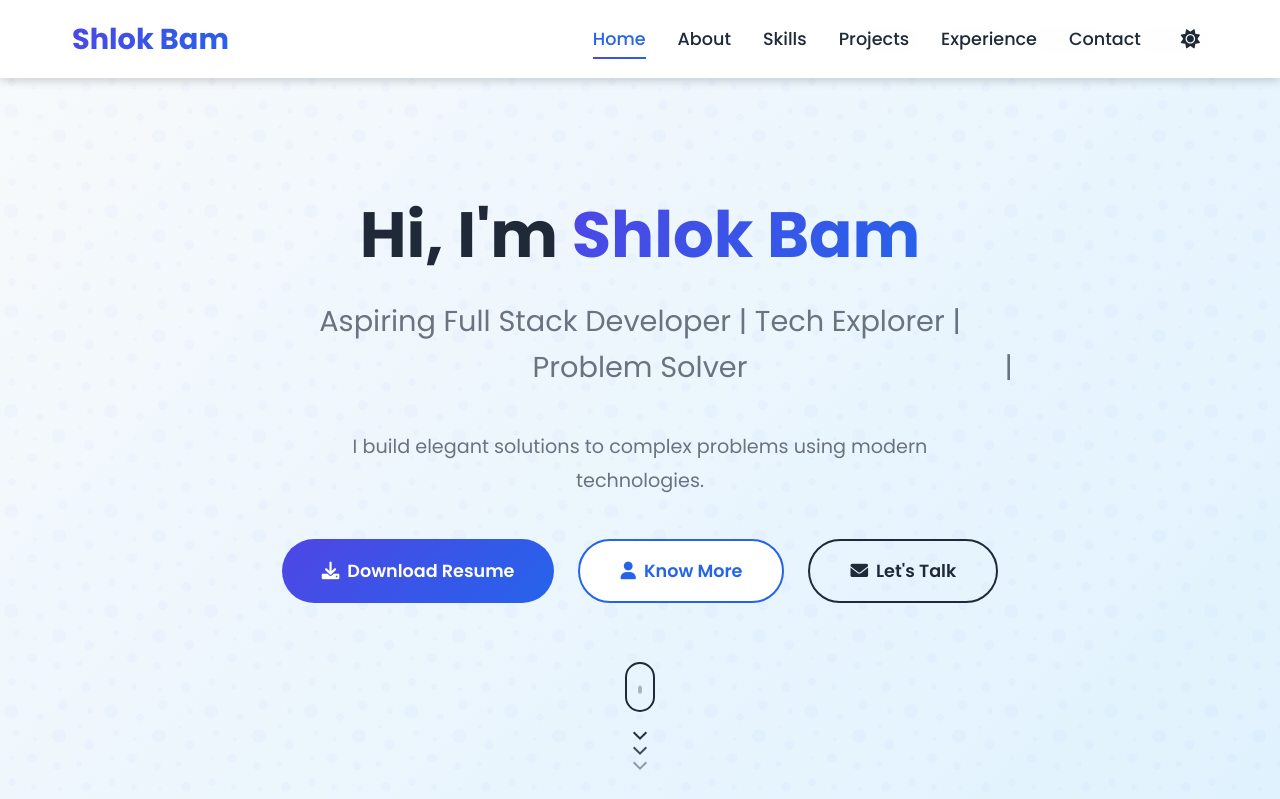
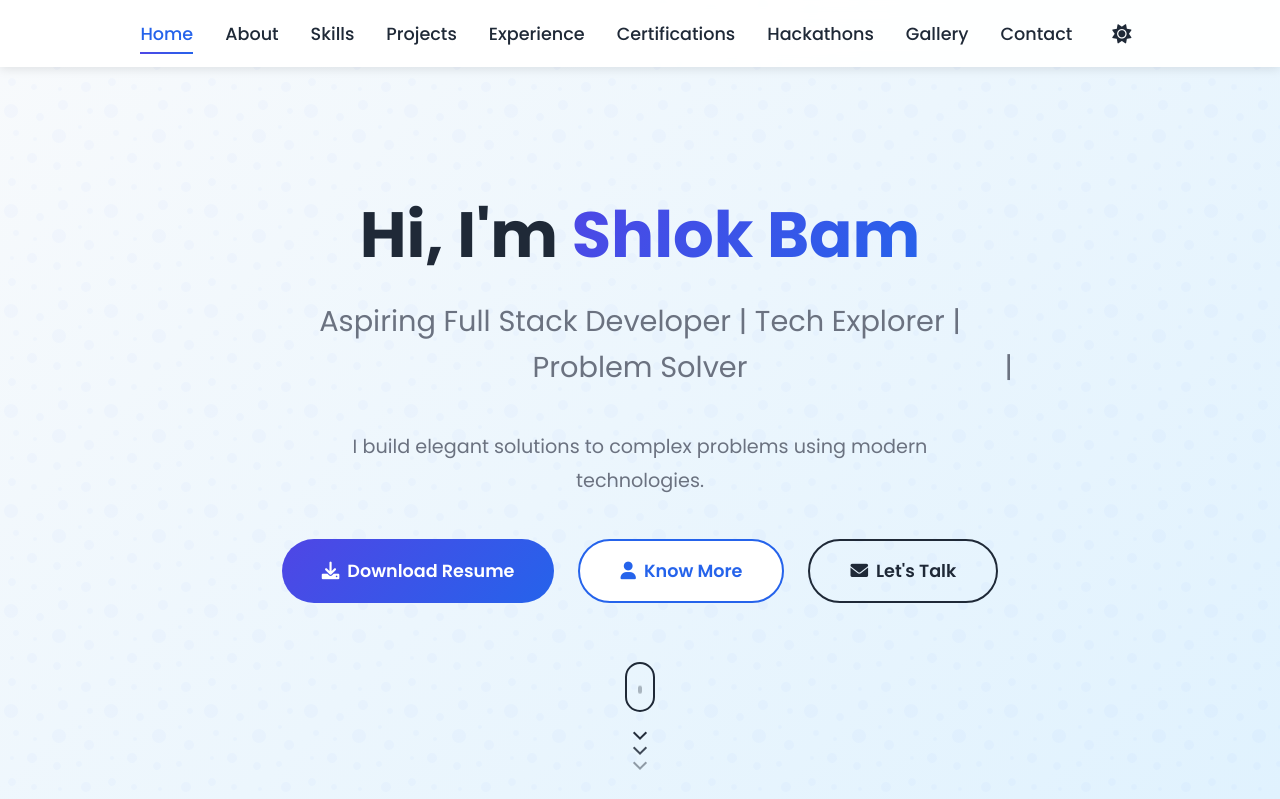
Before and after one commit to shlokbam/Portfolio, a Flask app: page / in a window 1280 px wide. Shown: the top 799 px of the page. Run offline with Flask 3, Linux system fonts and the light colour scheme; some libraries are stand-ins or nearby versions.

Commit message:
new update

```diff
--- a/static/css/style.css
+++ b/static/css/style.css
@@ -61,22 +61,8 @@ body {
     margin: 0 auto;
     padding: 1rem 2rem;
     display: flex;
-    justify-content: space-between;
+    justify-content: center;
     align-items: center;
-}
-
-.logo {
-    font-size: 1.8rem;
-    font-weight: 700;
-    background: linear-gradient(135deg, var(--gradient-start), var(--gradient-end));
-    -webkit-background-clip: text;
-    -webkit-text-fill-color: transparent;
-    text-decoration: none;
-    transition: transform 0.3s ease;
-}
-
-.logo:hover {
-    transform: scale(1.05);
 }
 
 .nav-links {
@@ -84,6 +70,8 @@ body {
     gap: 2rem;
     list-style: none;
     align-items: center;
+    margin: 0;
+    padding: 0;
 }
 
 .nav-links a {
--- a/templates/base.html
+++ b/templates/base.html
@@ -3,7 +3,7 @@
 <head>
     <meta charset="UTF-8">
     <meta name="viewport" content="width=device-width, initial-scale=1.0">
-    <title>{% block title %}Shlok Bam - Portfolio{% endblock %}</title>
+    <title>{% block title %}Portfolio{% endblock %}</title>
     <link rel="stylesheet" href="{{ url_for('static', filename='css/style.css') }}">
     <link rel="stylesheet" href="https://cdnjs.cloudflare.com/ajax/libs/font-awesome/6.0.0/css/all.min.css">
     <link href="https://fonts.googleapis.com/css2?family=Poppins:wght@300;400;500;600;700&display=swap" rel="stylesheet">
@@ -11,12 +11,22 @@
 <body>
     <nav class="navbar">
         <div class="nav-content">
-            <a href="/" class="logo">SB</a>
             <ul class="nav-links">
-                <li><a href="/">Home</a></li>
-                <li><a href="/about">About</a></li>
-                <li><a href="/projects">Projects</a></li>
-                <li><a href="/contact">Contact</a></li>
+                <li><a href="#home">Home</a></li>
+                <li><a href="#about">About</a></li>
+                <li><a href="#skills">Skills</a></li>
+                <li><a href="#projects">Projects</a></li>
+                <li><a href="#experience">Experience</a></li>
+                <li><a href="#certifications">Certifications</a></li>
+                <li><a href="#hackathons">Hackathons</a></li>
+                <li><a href="#memories">Gallery</a></li>
+                <li><a href="#contact">Contact</a></li>
+                <li>
+                    <button class="theme-toggle" id="theme-toggle">
+                        <i class="fas fa-sun"></i>
+                        <i class="fas fa-moon"></i>
+                    </button>
+                </li>
             </ul>
         </div>
     </nav>
@@ -32,7 +42,7 @@
                 <a href="https://linkedin.com/in/yourusername" target="_blank"><i class="fab fa-linkedin"></i></a>
                 <a href="https://twitter.com/yourusername" target="_blank"><i class="fab fa-twitter"></i></a>
             </div>
-            <p>&copy; 2024 Shlok Bam. All rights reserved.</p>
+            <p>&copy; 2024 Portfolio. All rights reserved.</p>
         </div>
     </footer>
 
--- a/templates/index.html
+++ b/templates/index.html
@@ -1,27 +1,6 @@
 {% extends "base.html" %}
 
 {% block content %}
-<!-- Navigation -->
-<nav class="navbar">
-    <div class="nav-content">
-        <a href="#home" class="logo">Shlok Bam</a>
-        <ul class="nav-links">
-            <li><a href="#home" class="active">Home</a></li>
-            <li><a href="#about">About</a></li>
-            <li><a href="#skills">Skills</a></li>
-            <li><a href="#projects">Projects</a></li>
-            <li><a href="#experience">Experience</a></li>
-            <li><a href="#contact">Contact</a></li>
-            <li>
-                <button class="theme-toggle" id="theme-toggle">
-                    <i class="fas fa-sun"></i>
-                    <i class="fas fa-moon"></i>
-                </button>
-            </li>
-        </ul>
-    </div>
-</nav>
-
 <!-- Hero Section -->
 <section id="home" class="hero">
     <div class="hero-pattern"></div>
```
